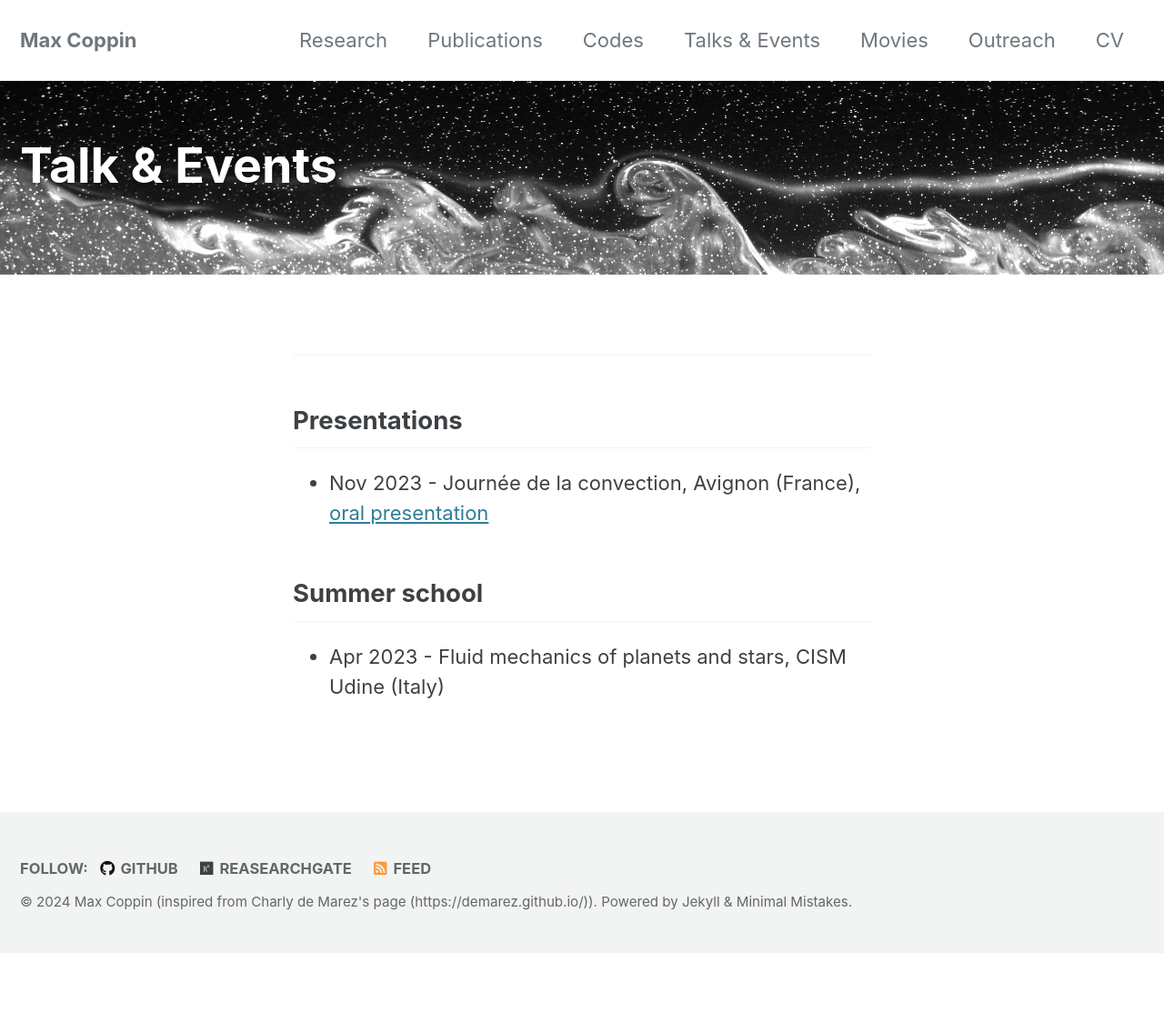
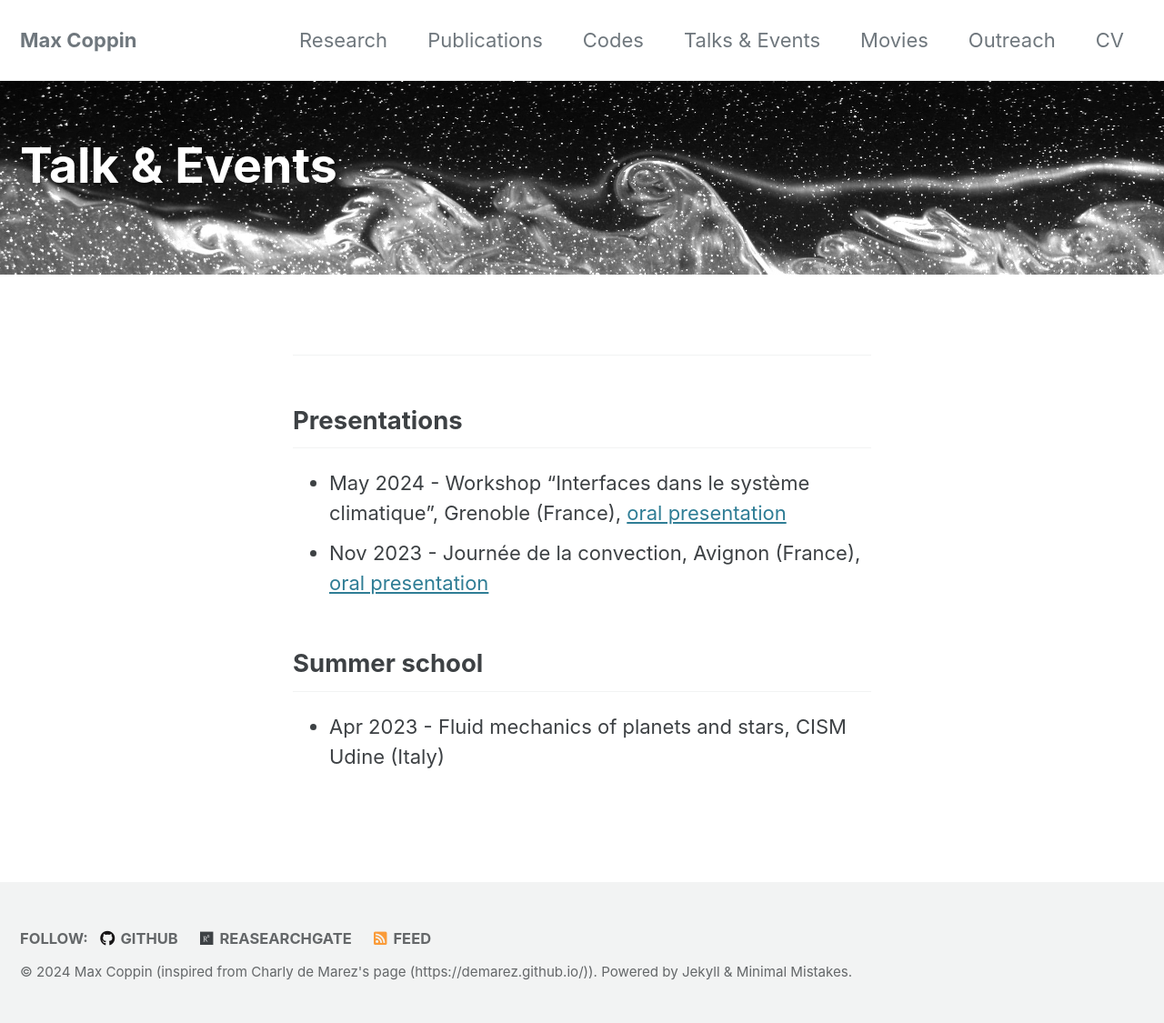
Before and after one commit to Max-Coppin/max-coppin.github.io, a Jekyll site: the page built from _pages/events.md, in a window 1280 px wide. Shown: the whole page at 91% size. Built offline with Jekyll 4.4.1, drawn with Linux system fonts in a browser that asks for light colours; cached includes are drawn as plain includes; before the commit the page ends 1048 px from its top, so only the background shows below that.

Commit message:
upload pres GDR defi theorique

```diff
--- a/_pages/events.md
+++ b/_pages/events.md
@@ -12,7 +12,7 @@ header:
 ---
 ---
 ## Presentations
-
+- May 2024 - Workshop "Interfaces dans le système climatique", Grenoble (France), [oral presentation](/file/GDR_climat_2024.pdf)
 - Nov 2023 - Journée de la convection, Avignon (France), [oral presentation](/file/Journee_convection_Observation_convection_Plateform_Coriolis.pdf)
 
 ## Summer school
```
Also changed, not shown: 2 other files.
